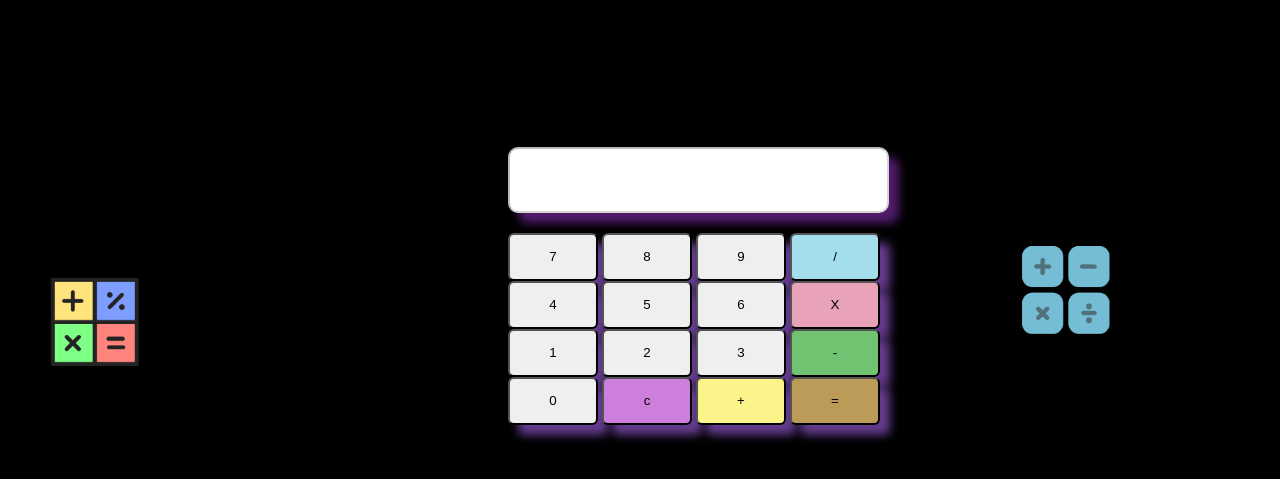
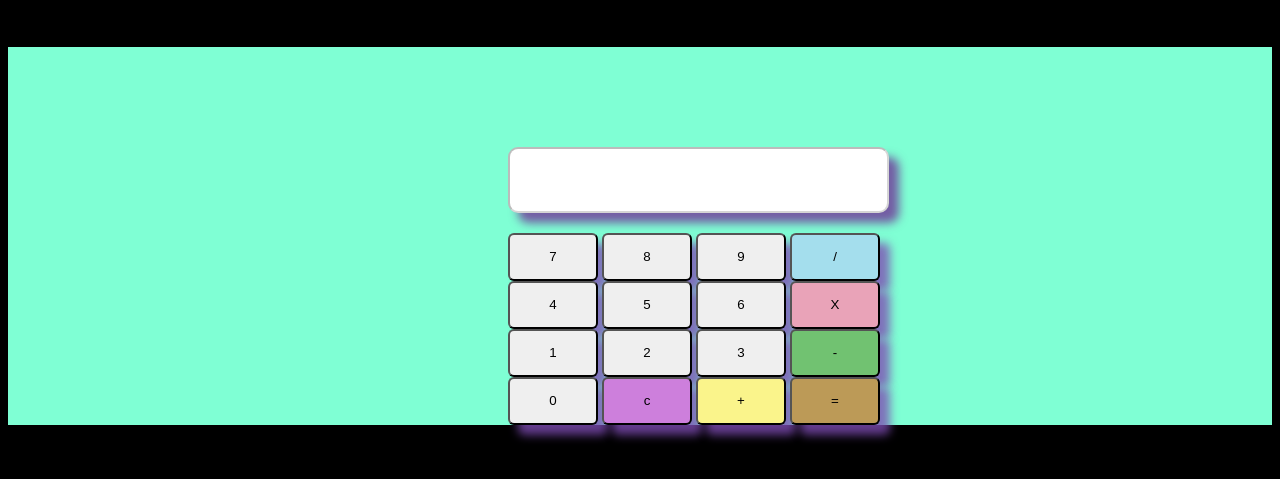
Before and after one commit to laliMaryLeticinha231dsnFabisDil/oo, a plain HTML site: page 02/index.html in a window 1280 px wide. Shown: the part 125-604 px from the top of the page. Drawn offline with Linux system fonts and the light colour scheme.

Commit message:
Update style.css
l

```diff
--- a/02/style.css
+++ b/02/style.css
@@ -37,6 +37,9 @@ input{
     height: 48px;
     box-shadow: 10px 10px 10px  rgba(126, 76, 179, 0.793);
  border-radius: 6px;
+}
+.calculadora{
+    background-color: aquamarine;
 }
 
 
```
